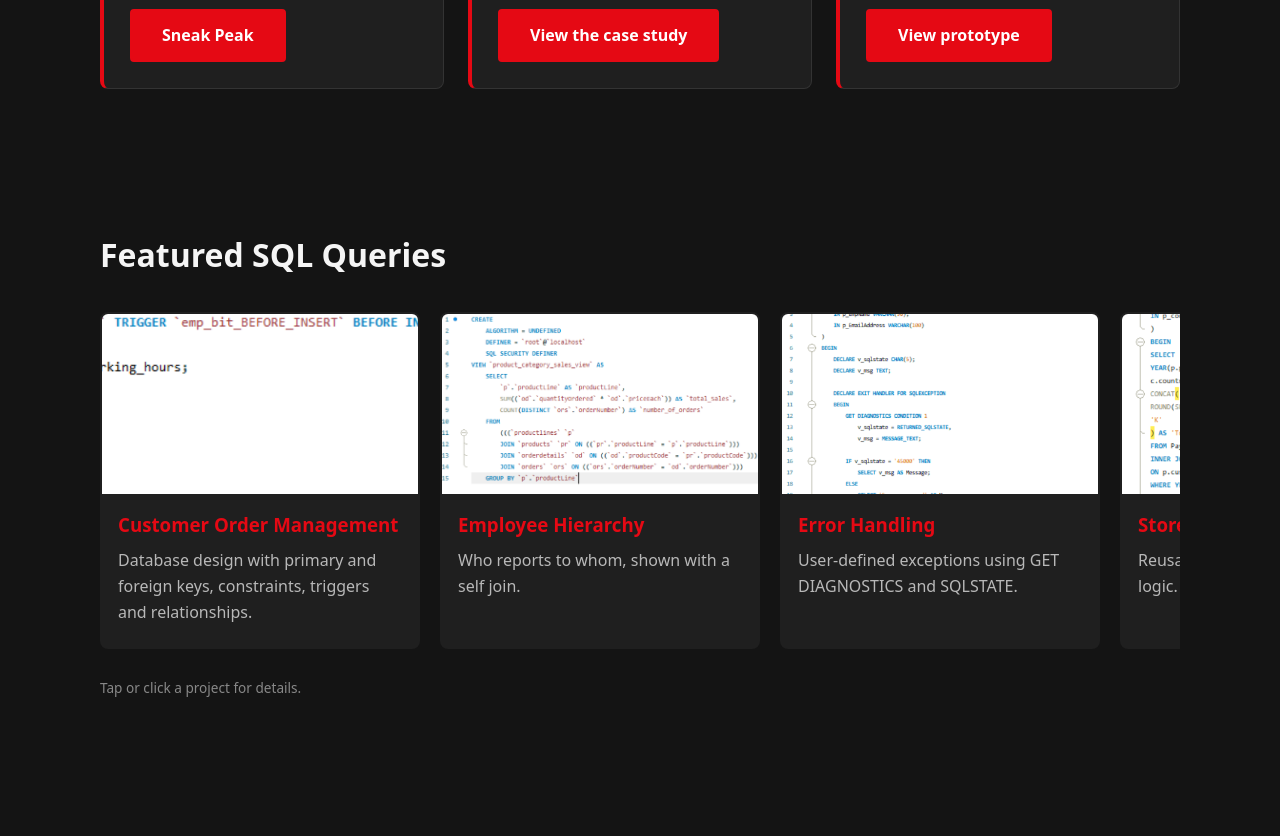
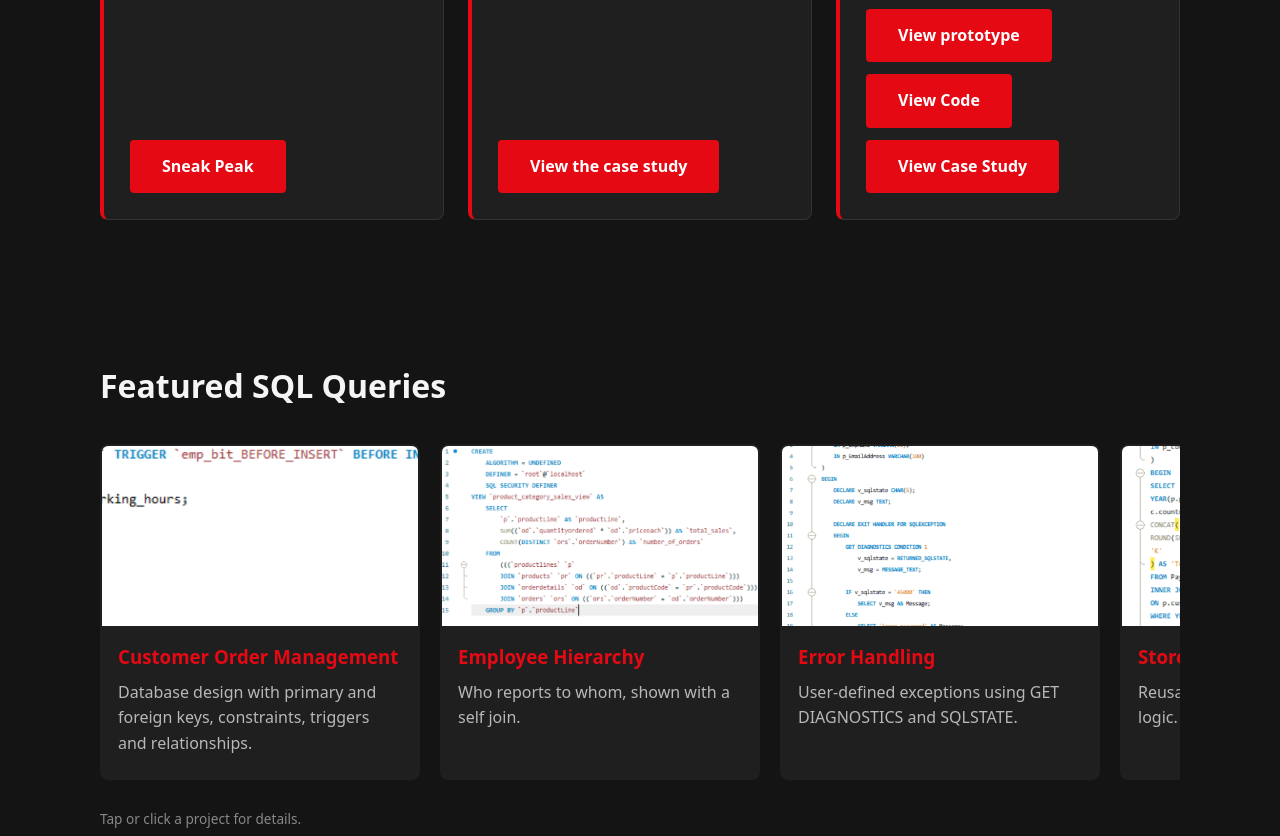
Before and after one commit to BavishyaaK/sqlportfolio, a plain HTML site: page index.html in a window 1280 px wide. Shown: the part 1497-2333 px from the top of the page. Drawn offline with Linux system fonts and the light colour scheme.

Commit message:
Add buttons for 'View Code' and 'View Case Study'

```diff
--- a/index.html
+++ b/index.html
@@ -256,7 +256,7 @@ for(let i=0;i<80;i++){
       <h3>Fraud Detection for Creator Economy Analytics</h3>
       <p>Unlike traditional social analytics tools that merely report engagement metrics, the Social Authenticity AI Agent determines whether those metrics represent genuine human engagement or artificial amplification, providing brands with a reliable measure of social media credibility and marketing ROI.</p>
       <div class="chips"><span class="chip">Bot profile analyzer</span><span class="chip">Network Graph Analysis</span><span class="chip">Audience Quality scoring</span><span class="chip">Traceability</span></div>
-      <a class="btn" href="proposal.html">View prototype</a>
+      <a class="btn" href="proposal.html">View prototype</a> <a class="btn" href="">View Code</a><a class="btn" href="">View Case Study</a>
     </article>
   </div>
 </section>
```
